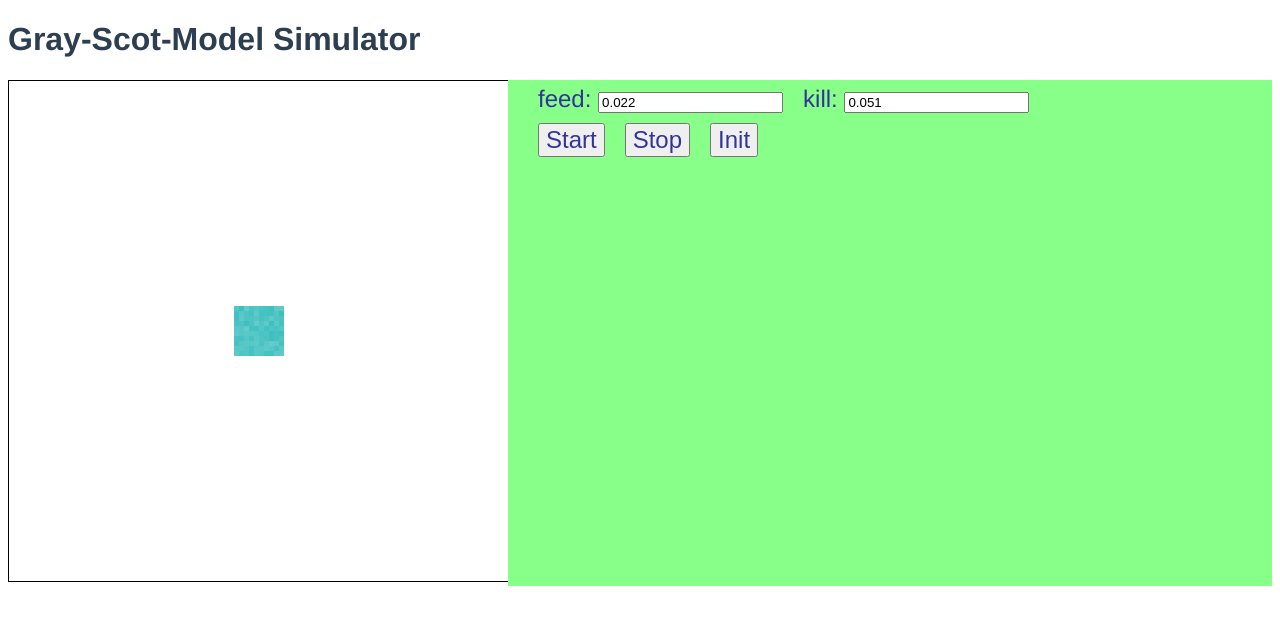
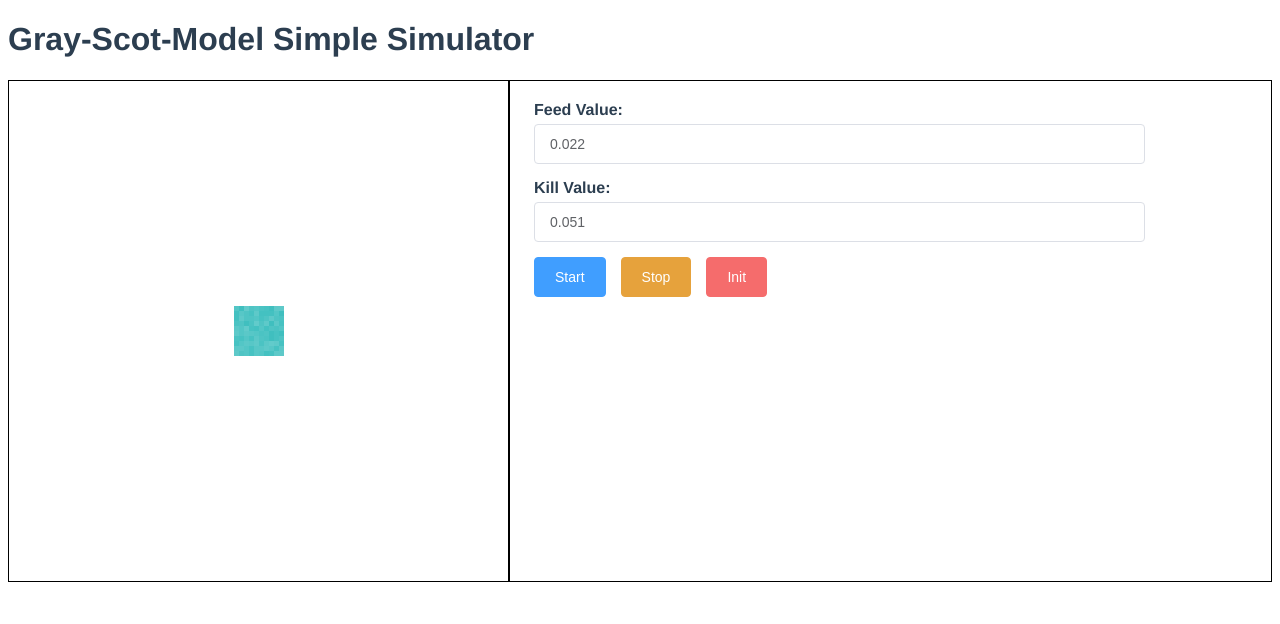
Before and after one commit to Kashiwara0205/Gray-Scott-Model-Simulator, a Vue app in the folder gray-scott-model-simulator/: page / in a window 1280 px wide. Shown: the top 624 px of the page. Built offline with nearby package versions, Linux system fonts and the light colour scheme.

Commit message:
Applied element-ui to gray-scot-model simulator

```diff
--- a/gray-scott-model-simulator/src/App.vue
+++ b/gray-scott-model-simulator/src/App.vue
@@ -1,6 +1,6 @@
 <template>
   <div id="app">
-    <h1>Gray-Scot-Model Simulator</h1>
+    <h1>Gray-Scot-Model Simple Simulator</h1>
     <GrayScotModelSimulator></GrayScotModelSimulator>
   </div>
 </template>
--- a/gray-scott-model-simulator/src/components/GrayScotModelSimulator.vue
+++ b/gray-scott-model-simulator/src/components/GrayScotModelSimulator.vue
@@ -1,29 +1,34 @@
 <template>
   <div id="gray-scot-model-simulator-container">
-    <div id="output">
-      <canvas id="gray_scot_model_canvas" width="500" height="500" class="canvas"></canvas>
-    </div>
+    <canvas id="gray_scot_model_canvas" width="500" height="500" class="canvas"></canvas>
+
     <br>
+
     <div id="operation" style="padding-top: 5px;">
 
-      <font style="margin-left: 20px; padding-top: 50px;" size="5" color="#333399">feed: </font>
-      <input type="number" size="10" v-model.number="feed" maxlength="10">
-      <font style="margin-left: 20px;" size="5" color="#333399">kill: </font>
-      <input type="number" size="10" v-model.number="kill" maxlength="10">
+      <el-row :gutter="20" style="padding-left: 15px; padding-top: 15px;">
+       <el-col :span="20">
+          <div style="padding-bottom: 5px">
+            <b> Feed Value: </b>
+          </div>
+        <el-input type="number" size="10" placeholder="Please input Feed" v-model.number="feed"></el-input>
+       </el-col>
+      </el-row>
 
-      <br>
+      <el-row :gutter="20" style="padding-left: 15px; padding-top: 15px;">
+        <el-col :span="20">
+          <div style="padding-bottom: 5px">
+            <b> Kill Value: </b>
+          </div>
+        <el-input type="number" size="10" placeholder="Please input Kill" v-model.number="kill"></el-input>
+        </el-col>
+      </el-row>
 
-      <button style="margin-left: 20px; margin-top: 10px;" type="button">
-        <font size="5" color="#333399" @click="onStart(feed, kill)">Start</font>
-      </button>
+      <el-button style="margin-left: 15px; margin-top: 15px;" @click="onStart(feed, kill)" type="primary">Start</el-button>
 
-      <button style="margin-left: 20px;" type="button">
-         <font size="5" color="#333399" @click="onStop">Stop</font>
-      </button>
+      <el-button style="margin-left: 15px; margin-top: 15px;" @click="onStop()" type="warning">Stop</el-button>
 
-      <button style="margin-left: 20px;" type="button">
-         <font size="5" color="#333399" @click="onInit">Init</font>
-      </button>
+      <el-button style="margin-left: 15px; margin-top: 15px;" @click="onInit()" type="danger">Init</el-button>
 
     </div>
   </div>
@@ -33,6 +38,10 @@
 
 import { Component, Vue } from 'vue-property-decorator';
 import { GrayScotModelFactory } from "../lib/gray-scott-model/gray-scott-model"
+import 'element-ui/lib/theme-chalk/index.css';
+import ElementUI from 'element-ui';
+
+Vue.use(ElementUI);
 
 const SPACE_GRIDSIZE = 100
 const SQUARE_SIZE = 10
@@ -111,9 +120,6 @@ export default class GrayScotModelSimulator extends Vue {
 
 <!-- Add "scoped" attribute to limit CSS to this component only -->
 <style scoped>
-.canvas {
-  border: 1px solid #000;
-}
 
 #gray-scot-model-simulator-container {
   display: grid;
@@ -121,15 +127,16 @@ export default class GrayScotModelSimulator extends Vue {
   grid-template-columns: 500px 1fr;
 }
 
-#output{
+#gray_scot_model_canvas{
   grid-row: 1 / 3;
   grid-column: 1 / 2;
+  border: 1px solid #000;
 }
 
 #operation{
   grid-row: 1 / 3;
   grid-column: 2 / 4;
-  background: #8f8;
+  border: 1px solid #000;
   padding-left: 10px;
 }
 </style>
```
